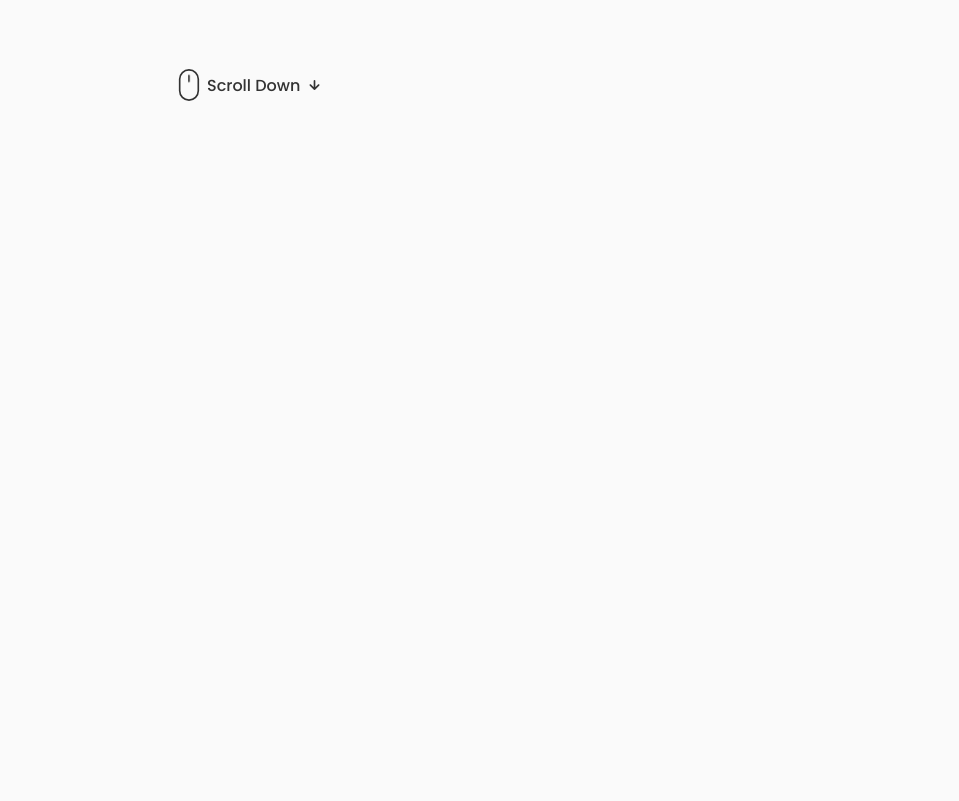
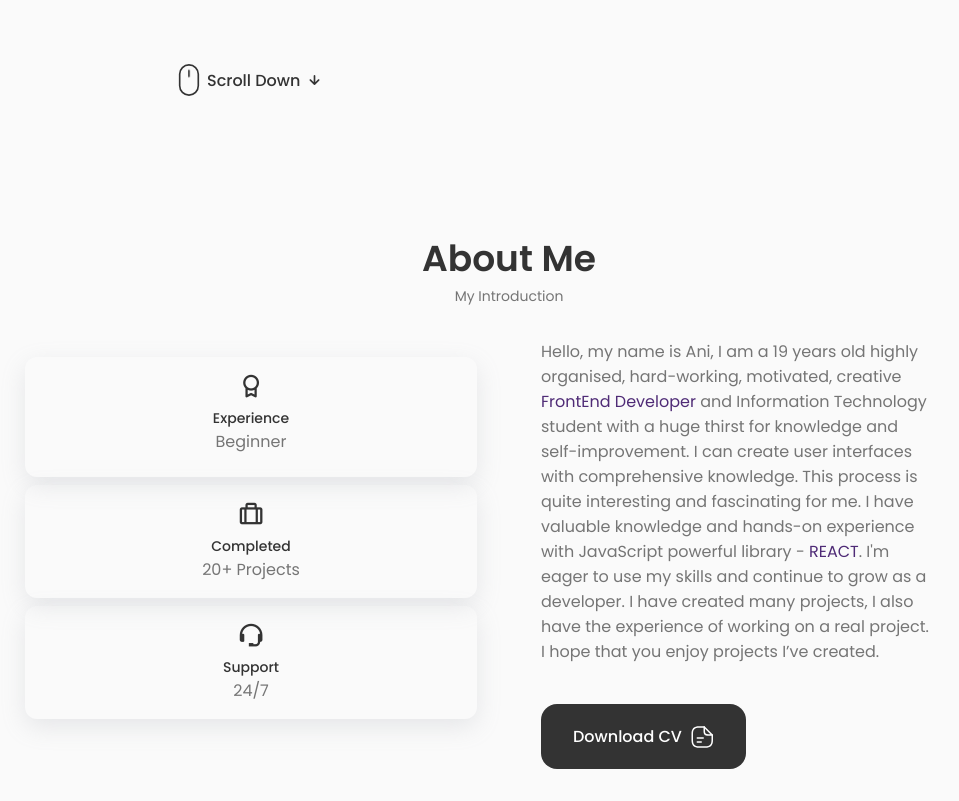
Before and after one commit to AniBukhrashvili/portfolio, a React (Create React App) app: page / in a window 1280 px wide. Shown: the part 500-1301 px from the top of the page, without its empty margins (131-1090 px from the left). Before the commit the page ends 800 px from the top, so only its background shows below. Built offline with nearby package versions, Linux system fonts and the light colour scheme.

Commit message:
add about component

```diff
--- a/src/App.css
+++ b/src/App.css
@@ -117,7 +117,7 @@
 .section__subtitle {
     display: block;
     font-size: var(--small-font-size);
-    margin-bottom: 4rem;
+    margin-bottom: 2rem;
 }
 
 .section__title,
@@ -133,7 +133,6 @@
 
 .grid {
     display: grid;
-    gap: 1.5rem;
 }
 
 
@@ -188,9 +187,6 @@
     .section {
         padding: 2rem 0 4rem;
     }
-    .section__subtitle {
-        margin-bottom: var(--mb-3);
-    }
 }
 
 @media screen and (max-width: 576px) {}
--- a/src/App.js
+++ b/src/App.js
@@ -2,14 +2,15 @@
 
 import Header from "./components/Header/Header";
 import Home from "./components/Home/Home";
+import About from "./components/About/About";
 
 function App() {
   return (
     <div className="App">
       <Header />
-
       <main className="main">
         <Home />
+        <About />
       </main>
     </div>
   );
--- /dev/null
+++ b/src/components/About/About.css
@@ -0,0 +1,83 @@
+.about__container {
+  grid-template-columns: repeat(2, 1fr);
+  align-items: center;
+  column-gap: 4rem;
+}
+
+.about__description {
+  padding: 0 4rem 0 0;
+  margin-bottom: var(--mb-2-5);
+}
+
+.framework {
+  color: rgb(79, 43, 118);
+}
+
+.about__info {
+  grid-template-rows: repeat(1, 120px);
+  gap: 0.5rem;
+  margin-bottom: var(--mb-2);
+}
+
+.about__box {
+  box-shadow: rgba(149, 157, 165, 0.2) 0px 8px 24px;
+  border-radius: 0.75rem;
+  text-align: center;
+  padding: 1rem 1.25rem;
+}
+
+.about__icon {
+  font-size: 1.7rem;
+  color: var(--title-color);
+  margin-bottom: var(--mb-0-5);
+}
+
+.about__title {
+  font-size: var(--small-font-size);
+  font-weight: var(--font-medium);
+}
+
+.about__subtitle {
+  font-weight: var(--tiny-font-size);
+}
+
+/* For large devices */
+
+@media screen and (max-width: 992px) {
+  .about__container {
+    grid-template-columns: 1fr;
+  }
+  .about__box {
+    padding: 0.75rem 0.5rem;
+  }
+  .about__data {
+    text-align: center;
+  }
+  .about__info {
+    justify-content: center;
+    grid-template-columns: repeat(3, 140px);
+  }
+  .about__description {
+    padding: 0 5rem;
+    margin-bottom: 2rem;
+  }
+}
+
+/* For medium devices */
+
+@media screen and (max-width: 576px) {
+  .about__info {
+    grid-template-columns: repeat(3, 1fr);
+  }
+  .about__description {
+    padding: 0;
+  }
+}
+
+/* For small devices */
+
+@media screen and (max-width: 350px) {
+  .about__info {
+    grid-template-columns: repeat(2, 1fr);
+  }
+}
--- /dev/null
+++ b/src/components/About/About.jsx
@@ -0,0 +1,63 @@
+import React from "react";
+
+import "./About.css";
+
+import CV from "../../assets/CV.pdf";
+import Info from "./Info";
+
+const About = () => {
+  return (
+    <section className="about section" id="about">
+      <h2 className="section__title">About Me</h2>
+      <span className="section__subtitle">My Introduction</span>
+      <div className="about__container container grid">
+        <Info />
+        <div className="about__data">
+          <p className="about__description">
+            Hello, my name is Ani, I am a 19 years old highly organised,
+            hard-working, motivated, creative{" "}
+            <span className="framework">FrontEnd Developer</span> and
+            Information Technology student with a huge thirst for knowledge and
+            self-improvement. I can create user interfaces with comprehensive
+            knowledge. This process is quite interesting and fascinating for me.
+            I have valuable knowledge and hands-on experience with JavaScript
+            powerful library - <span className="framework">REACT</span>. I'm
+            eager to use my skills and continue to grow as a developer. I have
+            created many projects, I also have the experience of working on a
+            real project. I hope that you enjoy projects I’ve created.
+          </p>
+          <a download="" href={CV} className="button button--flex">
+            Download CV
+            <svg
+              class="button__icon"
+              xmlns="http://www.w3.org/2000/svg"
+              width="24"
+              height="24"
+              viewBox="0 0 24 24"
+              fill="none"
+            >
+              <path
+                d="M15.25 22.7502H9.25C3.82 22.7502 1.5 20.4302 1.5 15.0002V9.00024C1.5 3.57024 3.82 1.25024 9.25 1.25024H14.25C14.66 1.25024 15 1.59024 15 2.00024C15 2.41024 14.66 2.75024 14.25 2.75024H9.25C4.64 2.75024 3 4.39024 3 9.00024V15.0002C3 19.6102 4.64 21.2502 9.25 21.2502H15.25C19.86 21.2502 21.5 19.6102 21.5 15.0002V10.0002C21.5 9.59024 21.84 9.25024 22.25 9.25024C22.66 9.25024 23 9.59024 23 10.0002V15.0002C23 20.4302 20.68 22.7502 15.25 22.7502Z"
+                fill="var(--container-color)"
+              ></path>
+              <path
+                d="M22.25 10.7502H18.25C14.83 10.7502 13.5 9.42023 13.5 6.00023V2.00023C13.5 1.70023 13.68 1.42023 13.96 1.31023C14.24 1.19023 14.56 1.26023 14.78 1.47023L22.78 9.47023C22.99 9.68023 23.06 10.0102 22.94 10.2902C22.82 10.5702 22.55 10.7502 22.25 10.7502ZM15 3.81023V6.00023C15 8.58023 15.67 9.25023 18.25 9.25023H20.44L15 3.81023Z"
+                fill="var(--container-color)"
+              ></path>
+              <path
+                d="M13.25 13.7502H7.25C6.84 13.7502 6.5 13.4102 6.5 13.0002C6.5 12.5902 6.84 12.2502 7.25 12.2502H13.25C13.66 12.2502 14 12.5902 14 13.0002C14 13.4102 13.66 13.7502 13.25 13.7502Z"
+                fill="var(--container-color)"
+              ></path>
+              <path
+                d="M11.25 17.7502H7.25C6.84 17.7502 6.5 17.4102 6.5 17.0002C6.5 16.5902 6.84 16.2502 7.25 16.2502H11.25C11.66 16.2502 12 16.5902 12 17.0002C12 17.4102 11.66 17.7502 11.25 17.7502Z"
+                fill="var(--container-color)"
+              ></path>
+            </svg>
+          </a>
+        </div>
+      </div>
+    </section>
+  );
+};
+
+export default About;
--- /dev/null
+++ b/src/components/About/Info.jsx
@@ -0,0 +1,27 @@
+import React from "react";
+
+const Info = () => {
+  return (
+    <div className="about__info grid">
+      <div className="about__box">
+        <i className="bx bx-award about__icon"></i>
+        <h3 className="about__title">Experience</h3>
+        <span className="about__subtitle">Beginner</span>
+      </div>
+
+      <div className="about__box">
+        <i className="bx bx-briefcase-alt about__icon"></i>
+        <h3 className="about__title">Completed</h3>
+        <span className="about__subtitle">20+ Projects</span>
+      </div>
+
+      <div className="about__box">
+        <i className="bx bx-support about__icon"></i>
+        <h3 className="about__title">Support</h3>
+        <span className="about__subtitle">24/7</span>
+      </div>
+    </div>
+  );
+};
+
+export default Info;
--- a/src/components/Home/Data.jsx
+++ b/src/components/Home/Data.jsx
@@ -55,9 +55,8 @@
       </h1>
       <h3 className="home__subtitle">FrontEnd Developer</h3>
       <p className="home__description">
-        I'm creative, hard-working and motivated FrontEnd React Developer, I
-        enjoy building and designing for web. I'm very passionate and dedicated
-        to my work.
+        I enjoy building and designing for web. I'm very passionate and
+        dedicated to my work.
       </p>
       <a href="#contact" className="button button--flex">
         Contact Me
```
Also changed, not shown: src/assets/files.svg (added), 1 other file (tests, documents, lock files or other folders).
